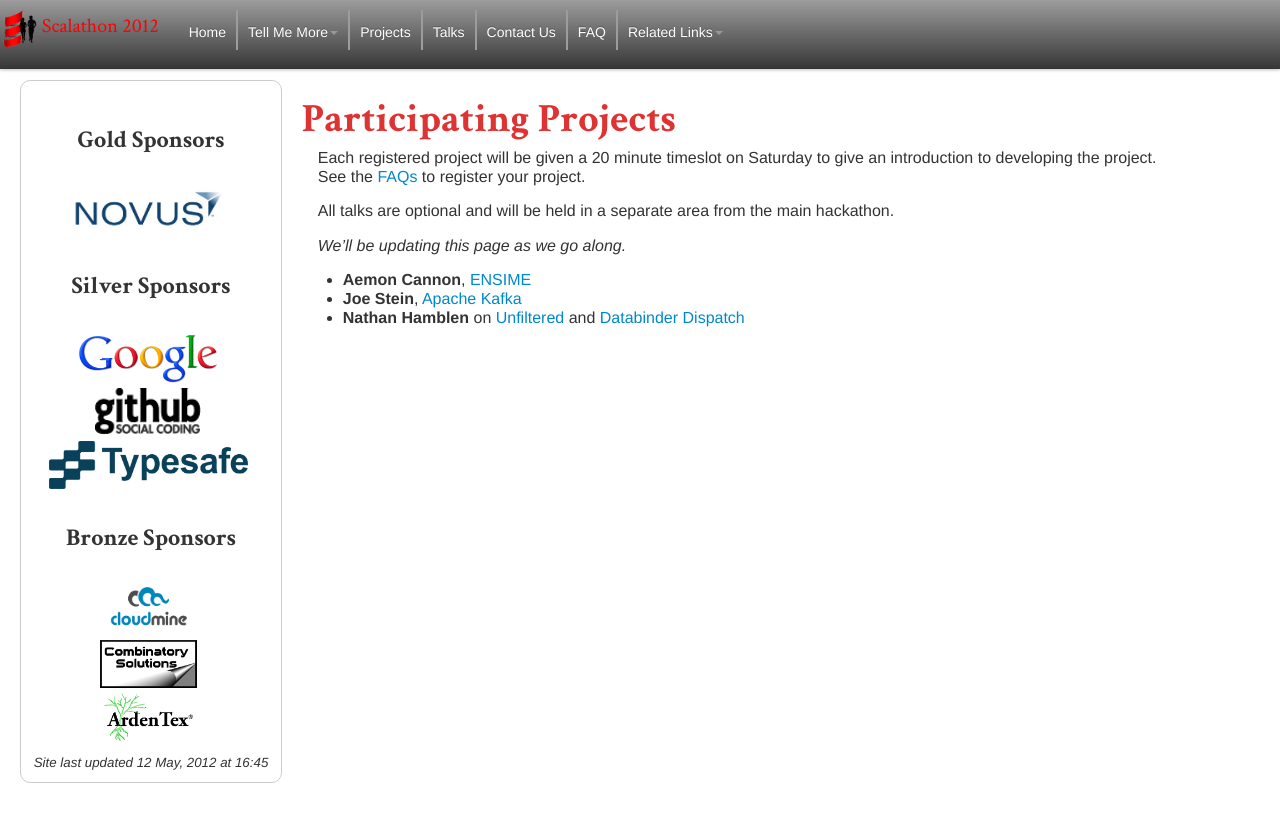
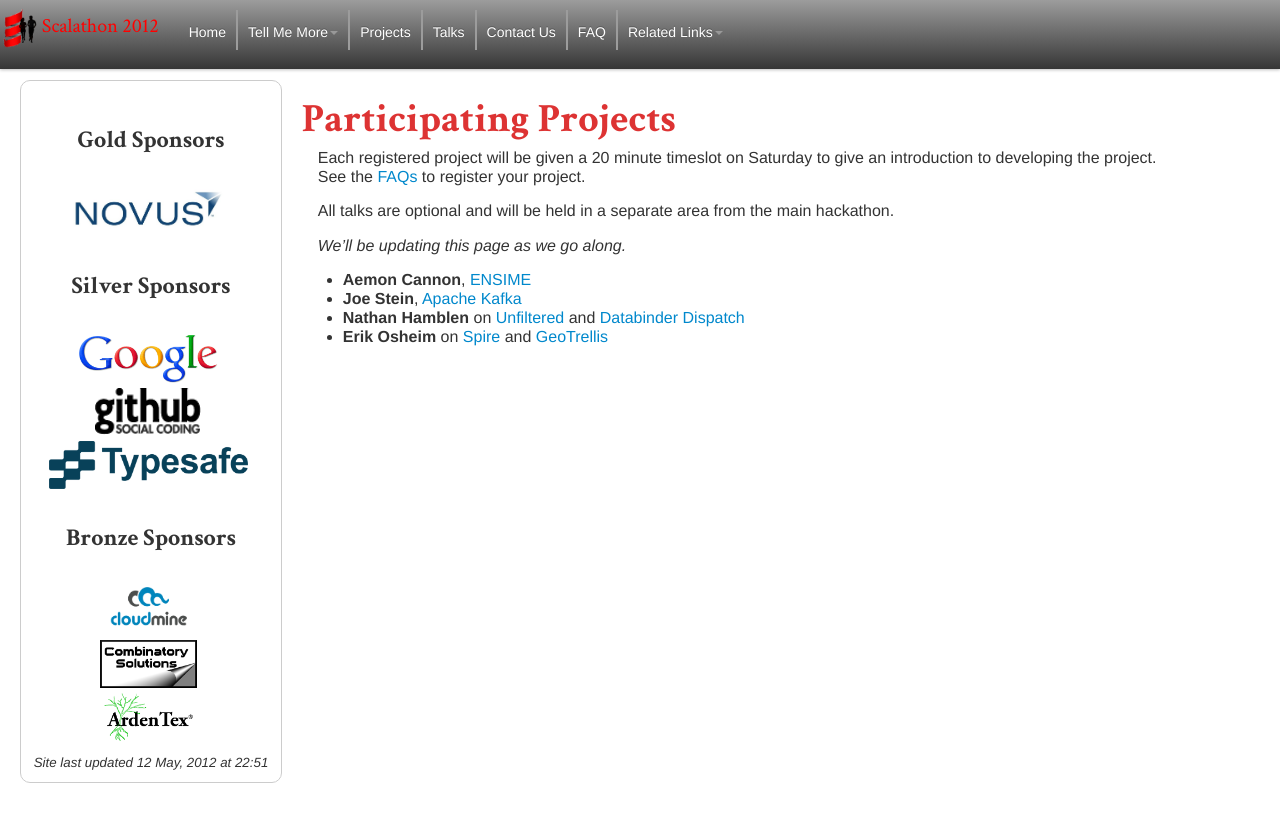
Before and after one commit to scala-phase/scalathon, a Jekyll site: the page built from 2012/projects.md, in a window 1280 px wide. Shown: the top 822 px of the page. Built offline with Jekyll 4.4.1, drawn with Linux system fonts in a browser that asks for light colours; nearby versions of some CDN libraries.

Commit message:
Erik Osheim's projects

```diff
--- a/2012/projects.md
+++ b/2012/projects.md
@@ -14,3 +14,4 @@
 * **Aemon Cannon**, [ENSIME](https://github.com/aemoncannon/ensime)
 * **Joe Stein**, [Apache Kafka](http://incubator.apache.org/kafka/)
 * **Nathan Hamblen** on [Unfiltered](https://github.com/n8han/Unfiltered) and [Databinder Dispatch](https://github.com/n8han/Databinder-Dispatch)
+* **Erik Osheim** on [Spire](https://github.com/non/spire) and [GeoTrellis](https://github.com/azavea/geotrellis)
--- a/_includes/last-updated-2012.html
+++ b/_includes/last-updated-2012.html
@@ -1 +1 @@
-<span class="date">Site last updated 12 May, 2012 at 16:45</span>
+<span class="date">Site last updated 12 May, 2012 at 22:51</span>
```
